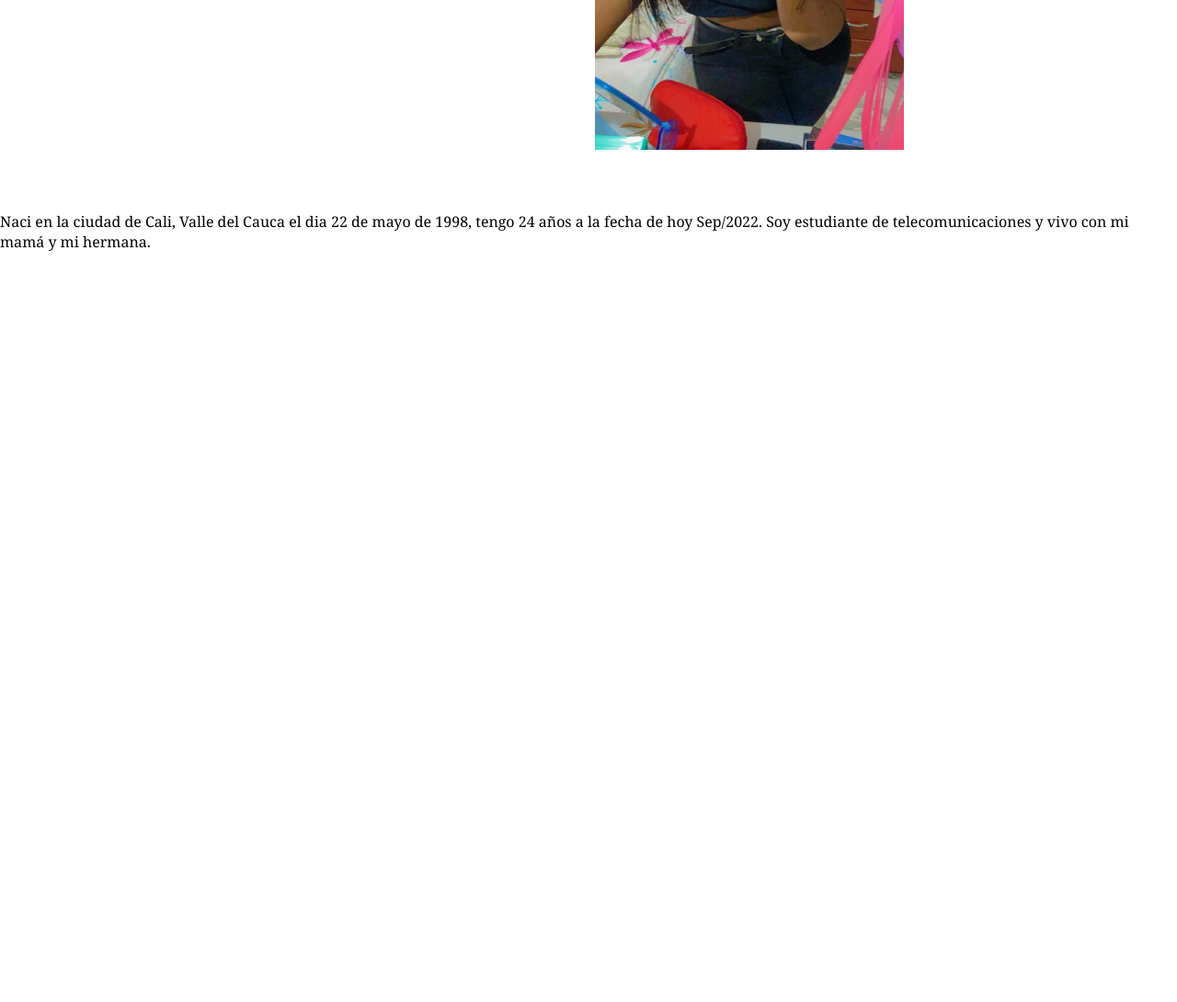
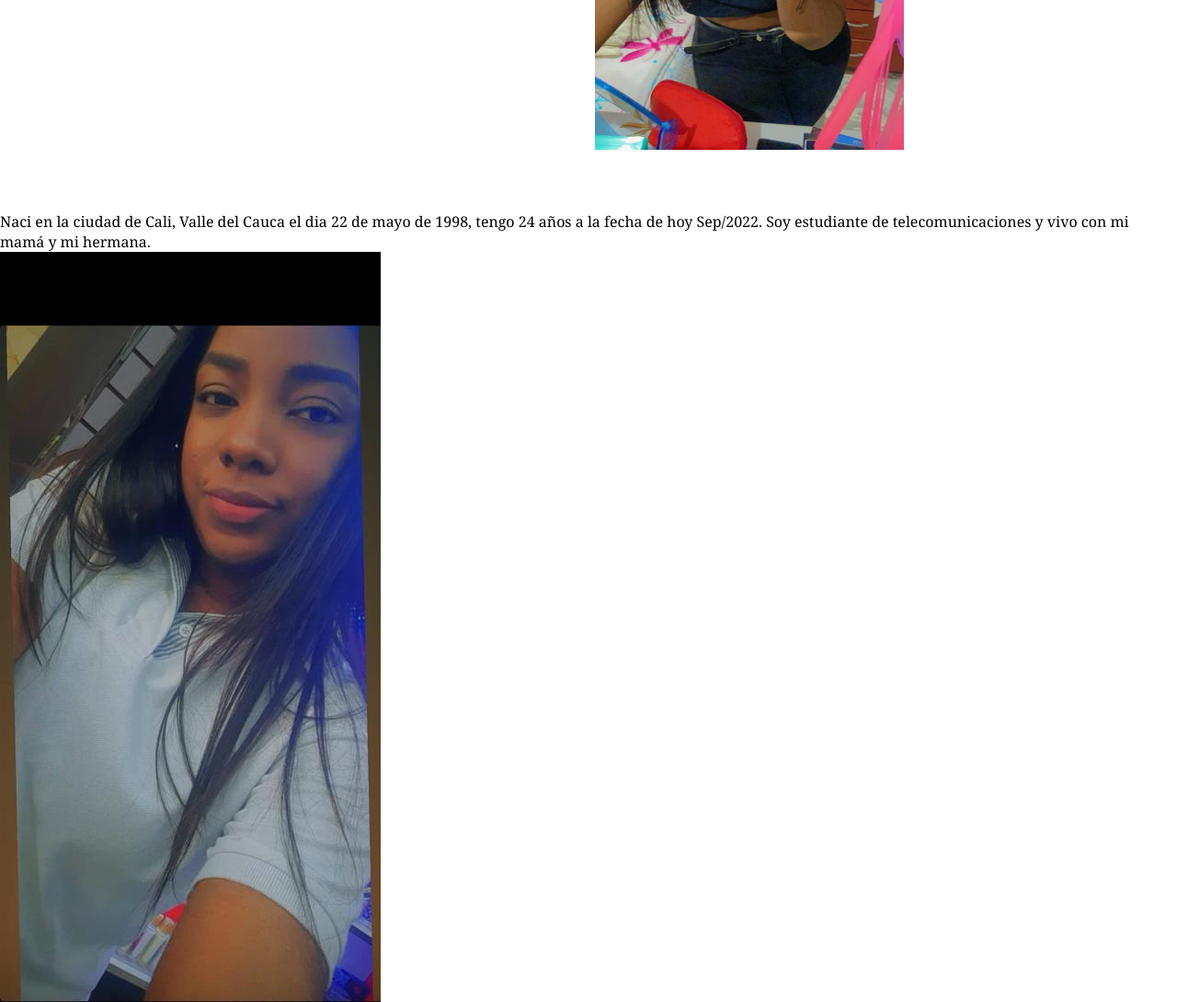
Before and after one commit to Danyz247/Daniela-Zu-iga-Qui-ones, a plain HTML site: page index.html in a window 1280 px wide. Shown: the part 540-1630 px from the top of the page at 92% size. Before the commit the page ends 814 px from the top, so only its background shows below. Drawn offline with Linux system fonts and the light colour scheme; a web font is replaced by a local one.

Commit message:
commit 2 foto

```diff
--- a/index.html
+++ b/index.html
@@ -40,7 +40,7 @@
     Soy estudiante de telecomunicaciones y vivo con mi mamá y mi hermana.
   </p>
 
-
+  <img src="./Foto.jpeg" alt="Daniela2">
   <h1></h1>
 </body>
 </html>
```
